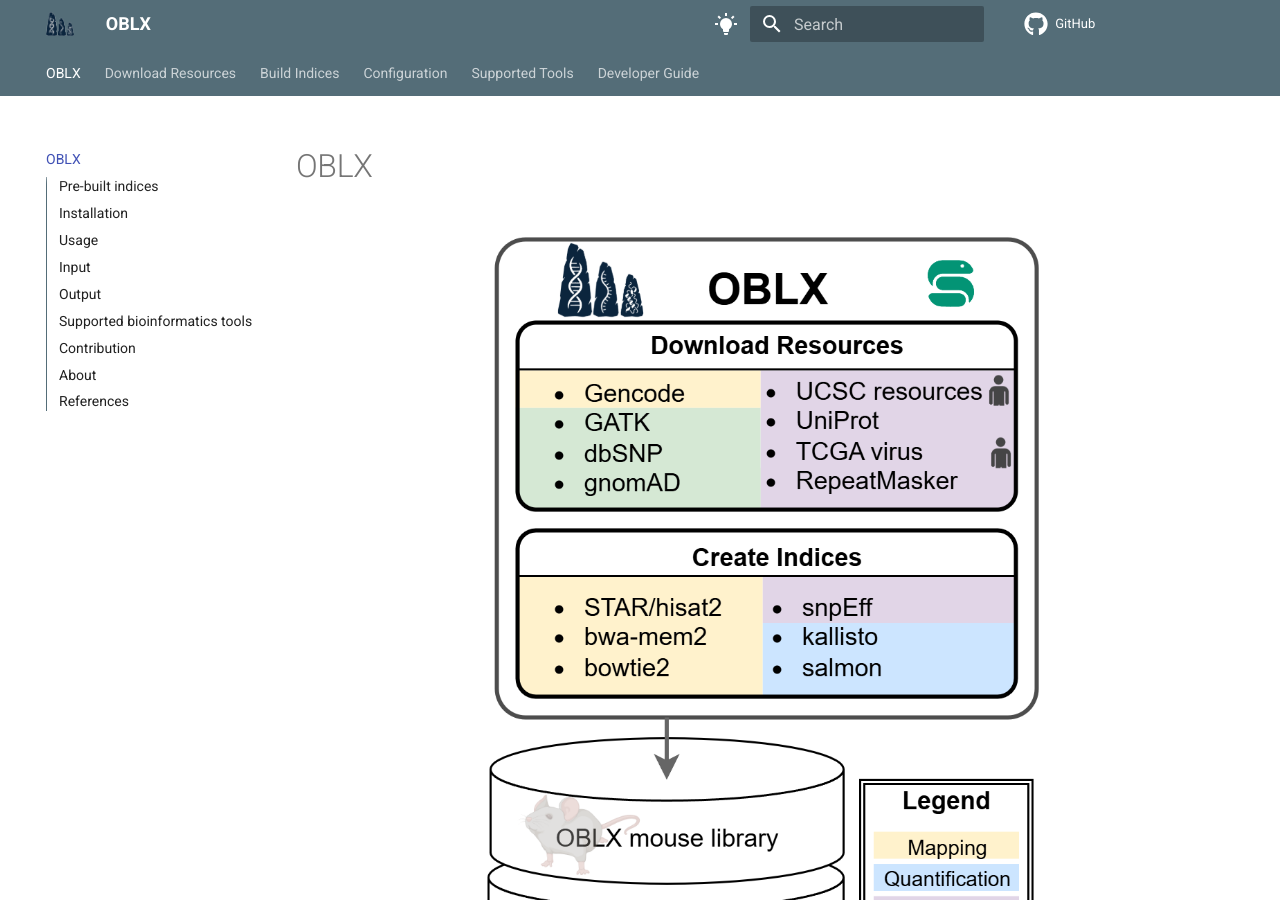
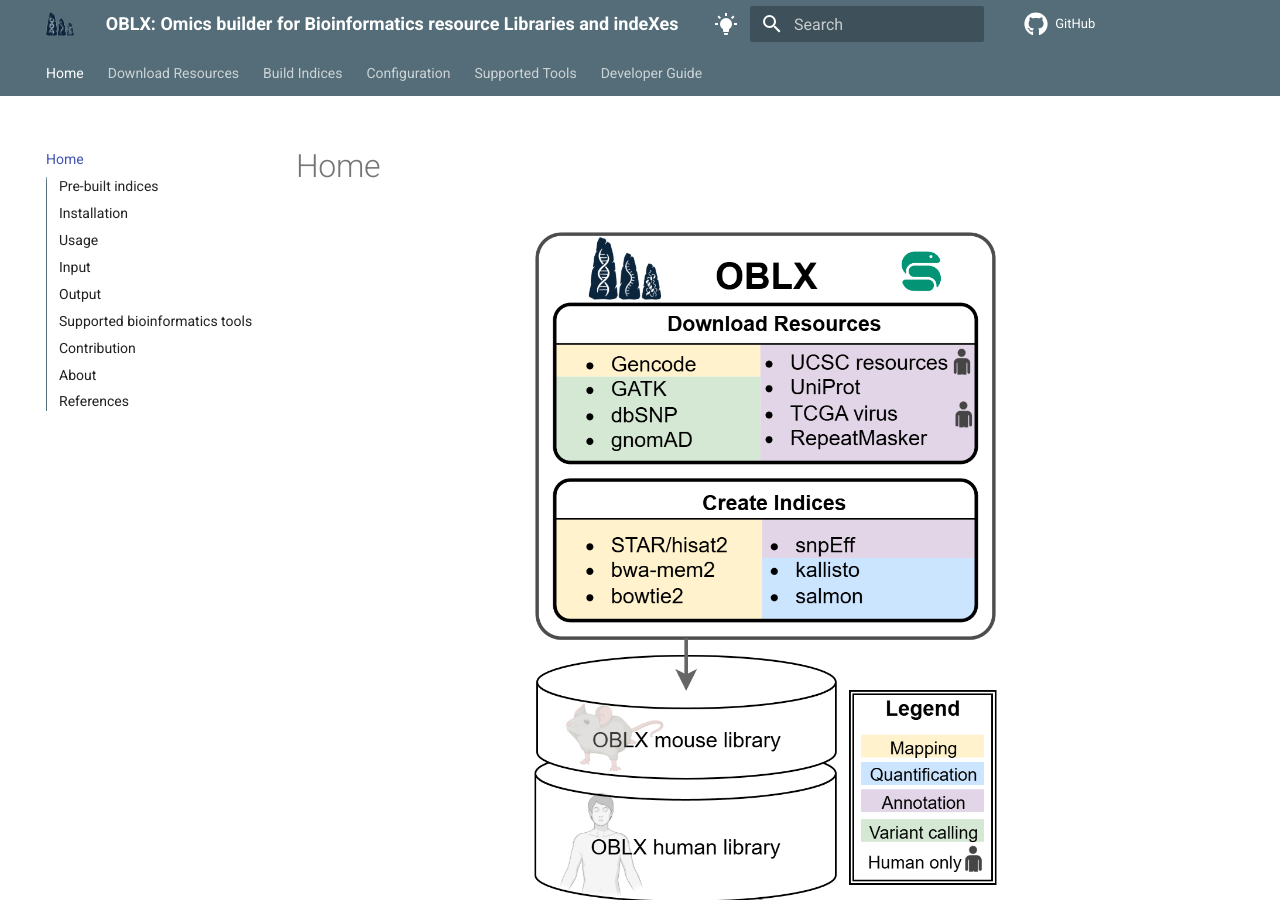
Before and after one commit to TRON-Bioinformatics/oblx, an MkDocs documentation site: the page built from docs/oblx/docs/index.md, in a window 1280 px wide and 900 px high. Built offline with MkDocs 1.6.1 and Material for MkDocs 9.7.7, drawn with Linux system fonts in a browser that asks for light colours; comment, search, counter and statistics services are not loaded.

Commit message:
docs: Cleanup docs
* Cleanup workflow graph
* Add full name to docs site name
* Style mkdocs file

```diff
--- a/docs/oblx/docs/index.md
+++ b/docs/oblx/docs/index.md
@@ -1,5 +1,5 @@
 <p align="center">
-    <img src="resources/workflow_graph.png" width="60%"
+    <img src="resources/workflow_graph.png" width="50%"
     alt="Brief visual description of OBLX, showing which resources are downloaded, which tool indices are created, for which purpose, and if that is for human usage only.">
 </p>
 
--- a/docs/oblx/mkdocs.yml
+++ b/docs/oblx/mkdocs.yml
@@ -1,6 +1,7 @@
-site_name: OBLX
+site_name: "OBLX: Omics builder for Bioinformatics resource Libraries and indeXes"
+
 nav:
-  - OBLX: index.md
+  - Home: index.md
   - Download Resources: pull_resources.md
   - Build Indices: build_indices.md
   - Configuration: configuration.md
```
Also changed, not shown: README.md, docs/oblx/docs/resources/workflow_graph.png.
